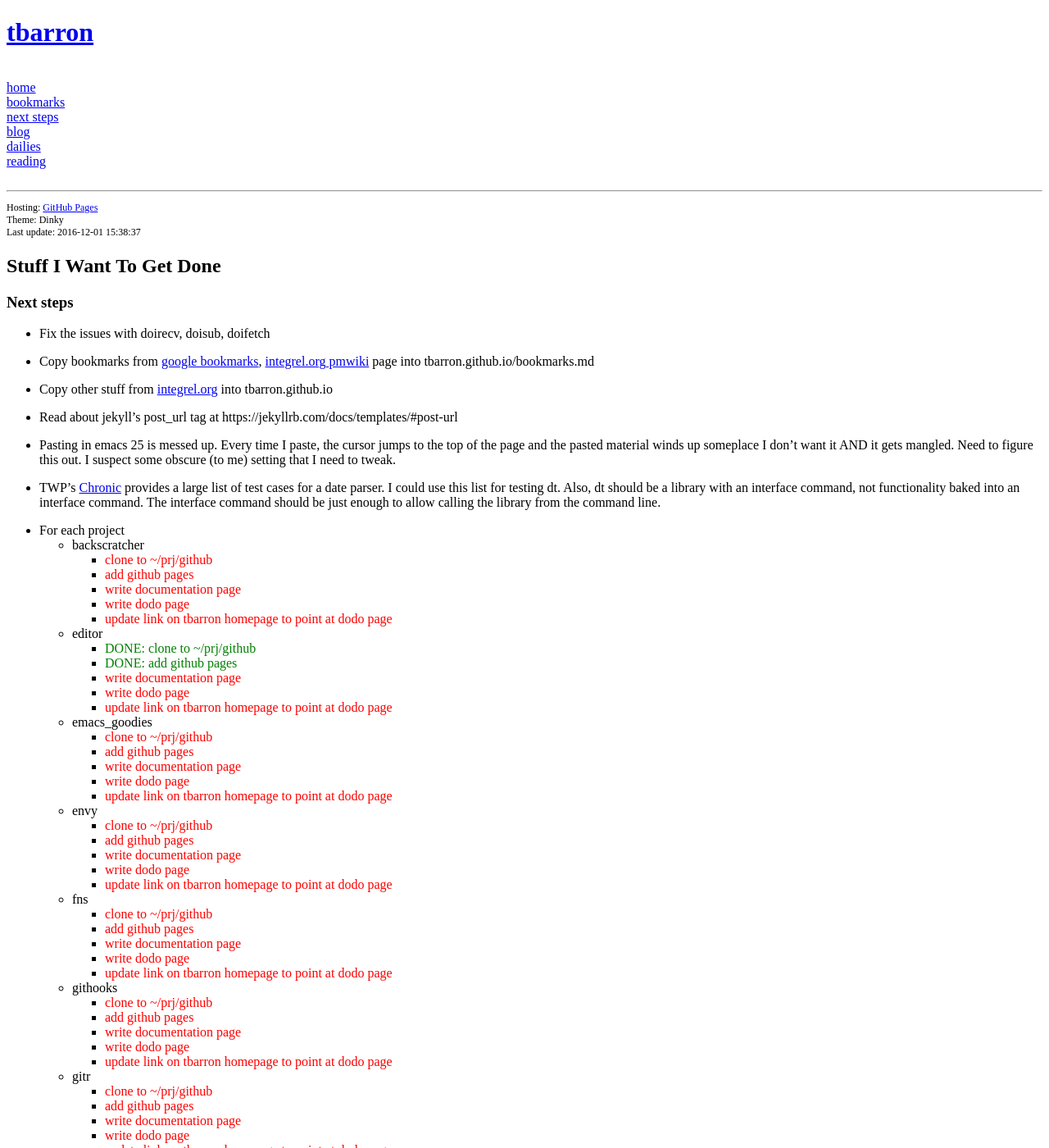
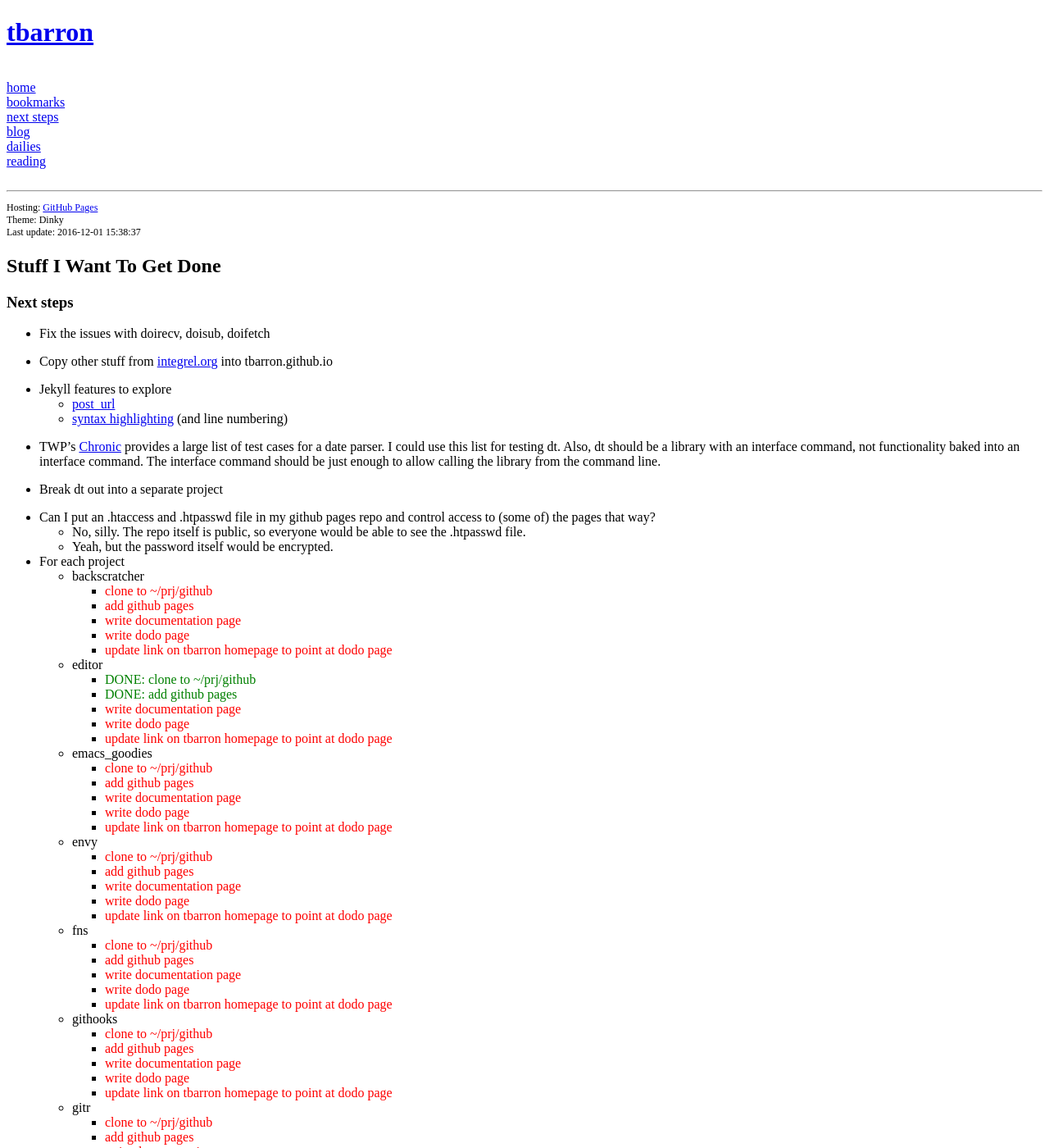
Before and after one commit to tbarron/tbarron.github.io, a Jekyll site: the page built from DODO.md, in a window 1280 px wide and 1400 px high. Shown: the whole window at 82% size. Built offline with Jekyll 4.4.1, drawn with Linux system fonts in a browser that asks for light colours; some of the changed text lies outside the part shown.

Commit message:
- updates

```diff
--- a/DODO.md
+++ b/DODO.md
@@ -6,21 +6,13 @@
 
  * Fix the issues with doirecv, doisub, doifetch
 
- * Copy bookmarks from
-   [google bookmarks](https://www.google.com/bookmarks/),
-   [integrel.org pmwiki](http://integrel.org/pmwiki/pmwiki.php?n=Tom.Bookmarks)
-   page into tbarron.github.io/bookmarks.md
-
  * Copy other stuff from [integrel.org](http://integrel.org) into
    tbarron.github.io
 
- * Read about jekyll's post_url tag at
-   https://jekyllrb.com/docs/templates/\#post-url
-
- * Pasting in emacs 25 is messed up. Every time I paste, the cursor jumps
-   to the top of the page and the pasted material winds up someplace I
-   don't want it AND it gets mangled. Need to figure this out. I suspect
-   some obscure (to me) setting that I need to tweak.
+ * Jekyll features to explore
+   * [post_url](https://jekyllrb.com/docs/templates/\#post-url)
+   * [syntax highlighting](https://jekyllrb.com/docs/templates/#code-snippet-highlighting)
+     (and line numbering)
 
  * TWP's [Chronic](https://github.com/mojombo/chronic) provides a large
    list of test cases for a date parser. I could use this list for testing
@@ -28,6 +20,14 @@
    functionality baked into an interface command. The interface command
    should be just enough to allow calling the library from the command
    line.
+
+ * Break dt out into a separate project
+
+ * Can I put an .htaccess and .htpasswd file in my github pages repo and
+   control access to (some of) the pages that way?
+   * No, silly. The repo itself is public, so everyone would be able to see
+     the .htpasswd file.
+   * Yeah, but the password itself would be encrypted.
 
  * For each project
    * backscratcher
@@ -100,6 +100,8 @@
    * It would be nice to be able to set a file level attribute that would
      inject a target="foo" attribute into every link on the page. I don't
      think multimarkdown can do this.
+   * A way to break a long line for readability (e.g., URLs, quotations)
+     and have markdown re-assemble the pieces in the output
    * The ability to embed comments that don't get rendered in markdown
      files
      * Well, it looks like markdown actually does support HTML comments but
@@ -109,4 +111,14 @@
 
  * Incorporate my new markdown processor into jekyll.
 
+ * I have an acceptable work-around, but I'd still like to figure out a way
+   to paste in emacs using Command-V rather than an alternate key sequence.
+   * Maybe what I want to do is move eval-buffer to \M-v and let \C-v be my
+     paste command.
+
+ * Copy the bookmarks I still care about from
+   [google bookmarks](https://www.google.com/bookmarks/),
+   [integrel.org pmwiki](http://integrel.org/pmwiki/pmwiki.php?n=Tom.Bookmarks)
+   page, etc., into tbarron.github.io/bookmarks.md
+
  [completed](done.html)
```
Also changed, not shown: bookmarks.md (+17 -1 lines), done.md (+14 -0 lines).
